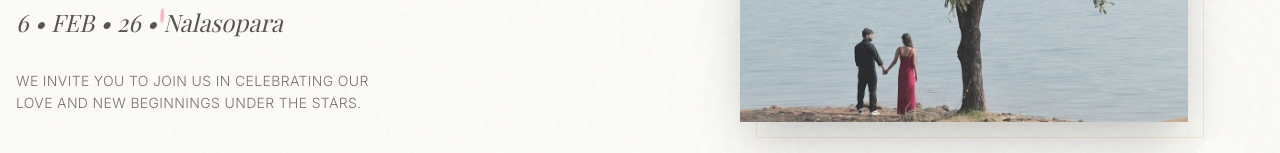
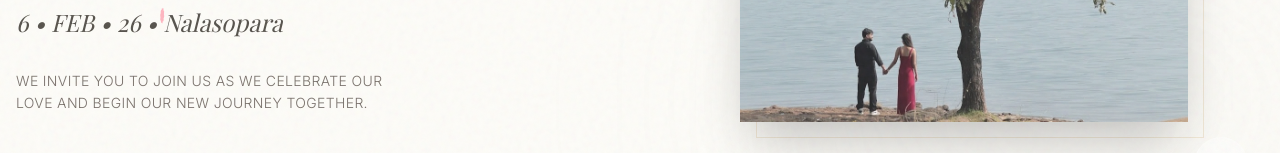
Before and after one commit to mehimanshupatil/wedding-invitation, a React (Vite) app: page /#/shremal in a window 1280 px wide. Shown: the part 577-730 px from the top of the page. Built offline with nearby package versions, Linux system fonts and the light colour scheme; a web font is replaced by a local one.

Commit message:
minor line change

```diff
--- a/package.json
+++ b/package.json
@@ -14,7 +14,7 @@
 		"@tailwindcss/vite": "^4.1.18",
 		"clsx": "^2.1.1",
 		"lucide-react": "^0.562.0",
-		"motion": "^12.25.0",
+		"motion": "^12.26.2",
 		"react": "^19.2.3",
 		"react-confetti": "^6.4.0",
 		"react-dom": "^19.2.3",
@@ -23,7 +23,7 @@
 	},
 	"devDependencies": {
 		"@biomejs/biome": "^2.3.11",
-		"@types/node": "^24.10.7",
+		"@types/node": "^24.10.9",
 		"@types/react": "^19.2.8",
 		"@types/react-dom": "^19.2.3",
 		"@vitejs/plugin-react": "^5.1.2",
--- a/src/components/Hero.tsx
+++ b/src/components/Hero.tsx
@@ -28,8 +28,8 @@ const Hero = () => {
 					</p>
 
 					<p className="text-stone-500 max-w-sm leading-relaxed font-light text-sm tracking-wide">
-						WE INVITE YOU TO JOIN US IN CELEBRATING OUR LOVE AND NEW BEGINNINGS
-						UNDER THE STARS.
+						WE INVITE YOU TO JOIN US AS WE CELEBRATE OUR LOVE AND BEGIN OUR NEW
+						JOURNEY TOGETHER.
 					</p>
 				</motion.div>
 
```
Also changed, not shown: 1 other file (tests, documents, lock files or other folders).
